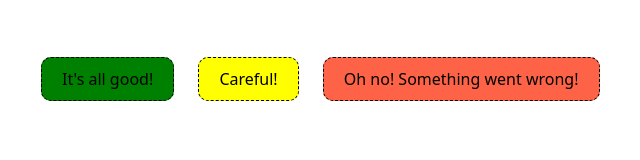
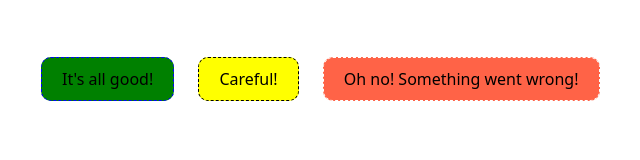
Before and after one commit to haebi/css-layout-masterclass, a website built with Vite: page index.html in a window 1280 px wide. Shown: the whole page, without its empty margins (37-677 px from the left). Built offline with nearby package versions, Linux system fonts and the light colour scheme.

Commit message:
4.3 Mixins
4.3 Mixins

```diff
--- a/style.scss
+++ b/style.scss
@@ -1,28 +1,25 @@
 body {
   font-family: system-ui, -apple-system, BlinkMacSystemFont, "Segoe UI", Roboto,
     Oxygen, Ubuntu, Cantarell, "Open Sans", "Helvetica Neue", sans-serif;
-
   padding: 60px;
 }
 
-%alert {
+@mixin alert($bgColor, $borderColor) {
+  background-color: $bgColor;
   margin: 10px;
   padding: 10px 20px;
   border-radius: 10px;
-  border: 1px dashed black;
+  border: 1px dashed $borderColor;
 }
 
 .success {
-  @extend %alert;
-  background-color: green;
+  @include alert(green, blue);
 }
 
 .error {
-  @extend %alert;
-  background-color: tomato;
+  @include alert(tomato, white);
 }
 
 .warning {
-  @extend %alert;
-  background-color: yellow;
+  @include alert(yellow, black);
 }
```
